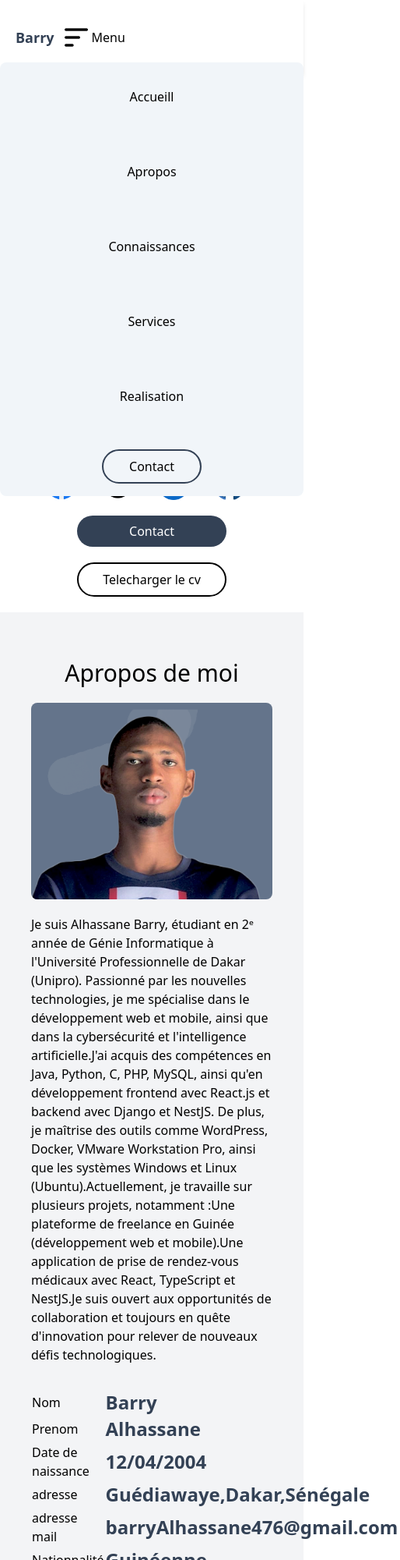
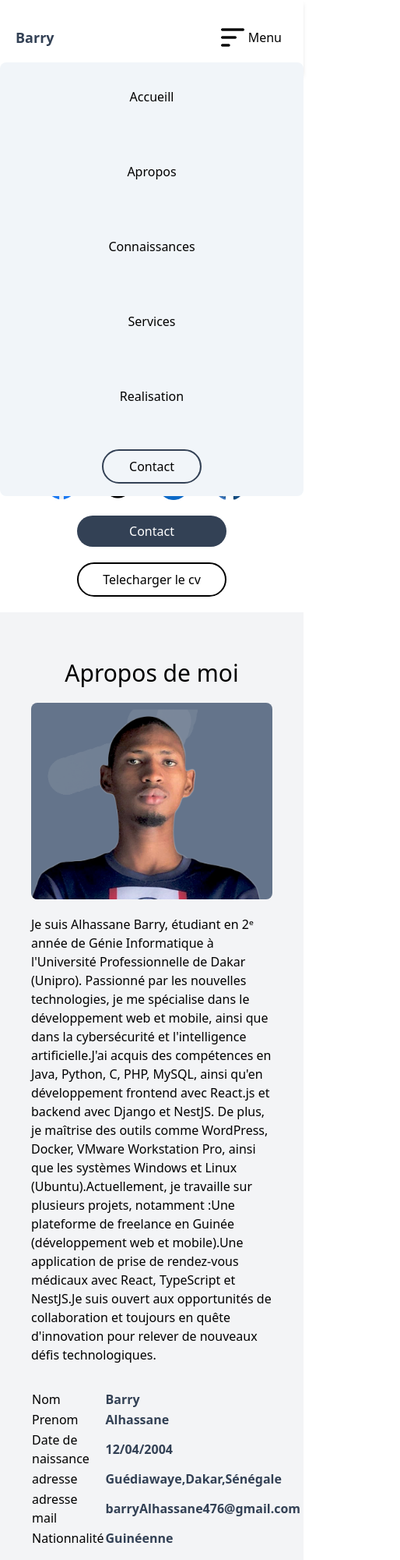
Before and after one commit to Legrandde/Alhassane-Barry, a website: page index.html in a window 390 px wide. Shown: the top 2000 px of the page at 78% size, 514 px wide, since content can reach past the window. Drawn offline with nearby package versions, Linux system fonts and the light colour scheme.

Commit message:
Regulation du scroll horizontal car il n'etait pas reglé encore

```diff
--- a/index.html
+++ b/index.html
@@ -12,7 +12,7 @@
     <!-- La partie du header -->
 
     </div>
-    <header class="relative w-full flex flex-row content-center items-center shadow-md sm:justify-between p-5">
+    <header class="relative w-full flex flex-row content-center items-center shadow-md justify-between sm:justify-between p-5">
         <div class="text-lg text-slate-700 font-bold cursor-pointer">Barry</div>
         <nav class="md:flex md:flex-row sm:justify-between">
             <ul class="absolute sm:shadow-md rounded-lg sm:relative bg-slate-100 w-full ease-in-out sm:top-0 flex sm:right-0 flex-col items-center sm:bg-transparent left-0  p-4  top-20 sm:flex sm:flex-row gap-10 left duration-300" id="nav">
@@ -27,7 +27,6 @@
         </nav>
         <div class="flex sm:hidden flex-row items-center p-2">
             <img src="images/menu.png" alt="" class="w-10 cursor-pointer" id="btn-open">
-
             <span>Menu</span>
         </div>
     </header>
@@ -67,31 +66,31 @@
                     <table class="mt-8">
                         <tr>
                             <td>Nom</td>
-                            <td class="font-bold text-slate-700 text-2xl">Barry</td>
+                            <td class="font-bold text-slate-700 sm:text-2xl">Barry</td>
                         </tr>
                         <tr>
                             <td>Prenom</td>
-                            <td class="font-bold text-slate-700 text-2xl">Alhassane</td>
+                            <td class="font-bold text-slate-700 sm:text-2xl">Alhassane</td>
                         </tr>
                         <tr>
                             <td>Date de naissance</td>
-                            <td class="font-bold text-slate-700 text-2xl">12/04/2004</td>
+                            <td class="font-bold text-slate-700 sm:text-2xl">12/04/2004</td>
                         </tr>
                         <tr>
                             <td>adresse</td>
-                            <td class="font-bold text-slate-700 text-2xl">Guédiawaye,Dakar,Sénégale</td>
+                            <td class="font-bold text-slate-700 sm:text-2xl">Guédiawaye,Dakar,Sénégale</td>
                         </tr>
                         <tr>
                             <td>
                                 adresse mail
                             </td>
-                            <td class="font-bold text-slate-700 text-2xl">
+                            <td class="font-bold text-slate-700 sm:text-2xl">
                                 barryAlhassane476@gmail.com
                             </td>
                         </tr>
                         <tr>
                             <td>Nationnalité</td>
-                            <td class="font-bold text-slate-700 text-2xl">Guinéenne<td>
+                            <td class="font-bold text-slate-700 sm:text-2xl">Guinéenne<td>
                         </tr>
 
                     </table>
@@ -295,7 +294,7 @@
             </div>
           </section>
           <!-- Contact -->
-        <section class="flex flex-col bg-gray-100 p-10 flex-wrap" id="contact">
+        <section class="flex w-full flex-col bg-gray-100 p-10 flex-wrap" id="contact">
             <h2 class="text-3xl font-bold text-center">Me contacter</h2>
             <div class="flex flex-col sm:flex-row gap-2 items-center justify-center p-5">
                 <div class="flex flex-col ">
@@ -312,8 +311,8 @@
                         <p>barryAlhassane476@gmail.com</p>
                     </div>
                 </div>
-                <form action="" class="flex w-full flex-col shadow p-5 sm:basis-2/4 mt-5">
-                    <label for="">nom<span class="text-red-600 ">*</span></label>
+                <form action="" class="flex w-full flex-col p-6 shadow sm:p-5 md:basis-2/4 mt-5">
+                    <label for="">nom<span class="text-red-600 w-full">*</span></label>
                     <input type="text" name="" id="" required class="p-1">
                     <label for="">Email<span class="text-red-600">*</span></label>
                     <input type="email" name="" id="" required class="p-1">
@@ -336,7 +335,7 @@
                 <a href="https://www.linkedin.com/in/alhassane-barry-71116728b/" class="w-14"><img src="images/linkedin.png" alt="" class="w-10 object-contain"></a>
                 <a href="https://github.com/Legrandde" class="w-14"><img src="images/github.png" alt="" class="w-10 object-contain"></a>
             </div>
-            <ul class="  bg-slate-100  ease-in-out flex flex-col items-center sm:bg-transparent   p-4  sm:flex sm:flex-col gap-10  duration-300" >
+            <ul class="   ease-in-out flex flex-row items-center sm:bg-transparent   p-2  sm:flex sm:flex-col gap-2  duration-300" >
                 <li class="hover:bg-slate-100 hover:border-b-slate-700 hover:border-b-2 ease-in-out duration-700"><a href="#">Accueill</a></li>
                 <li class="hover:bg-slate-100  hover:border-b-slate-700 hover:border-b-2 ease-in-out duration-700"><a href="#apropos">Apropos</a></li>
                 <!-- <li class="hover:bg-slate-100 p-4 hover:border-b-slate-700 hover:border-b-2 ease-in-out duration-700"><a href="#parcour">Parcours</a></li> -->
```
Also changed, not shown: dist/style.css.
